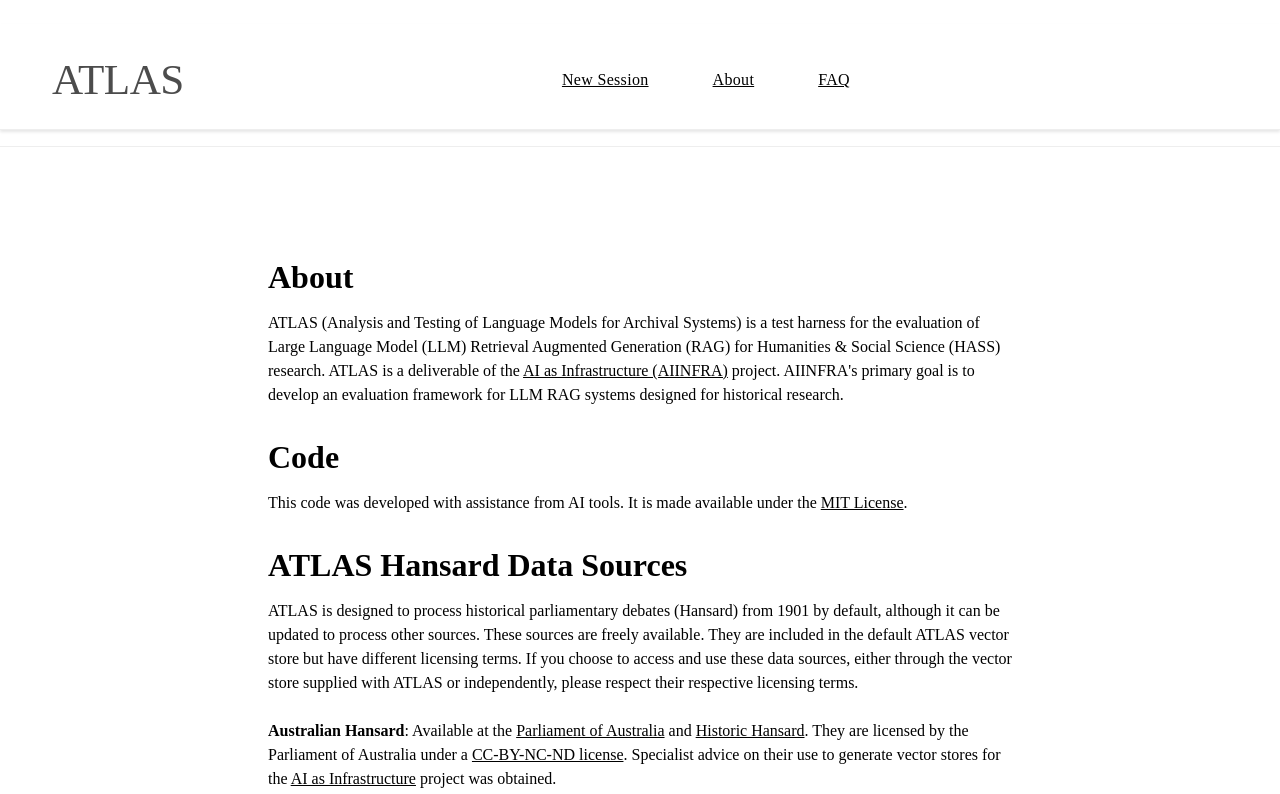
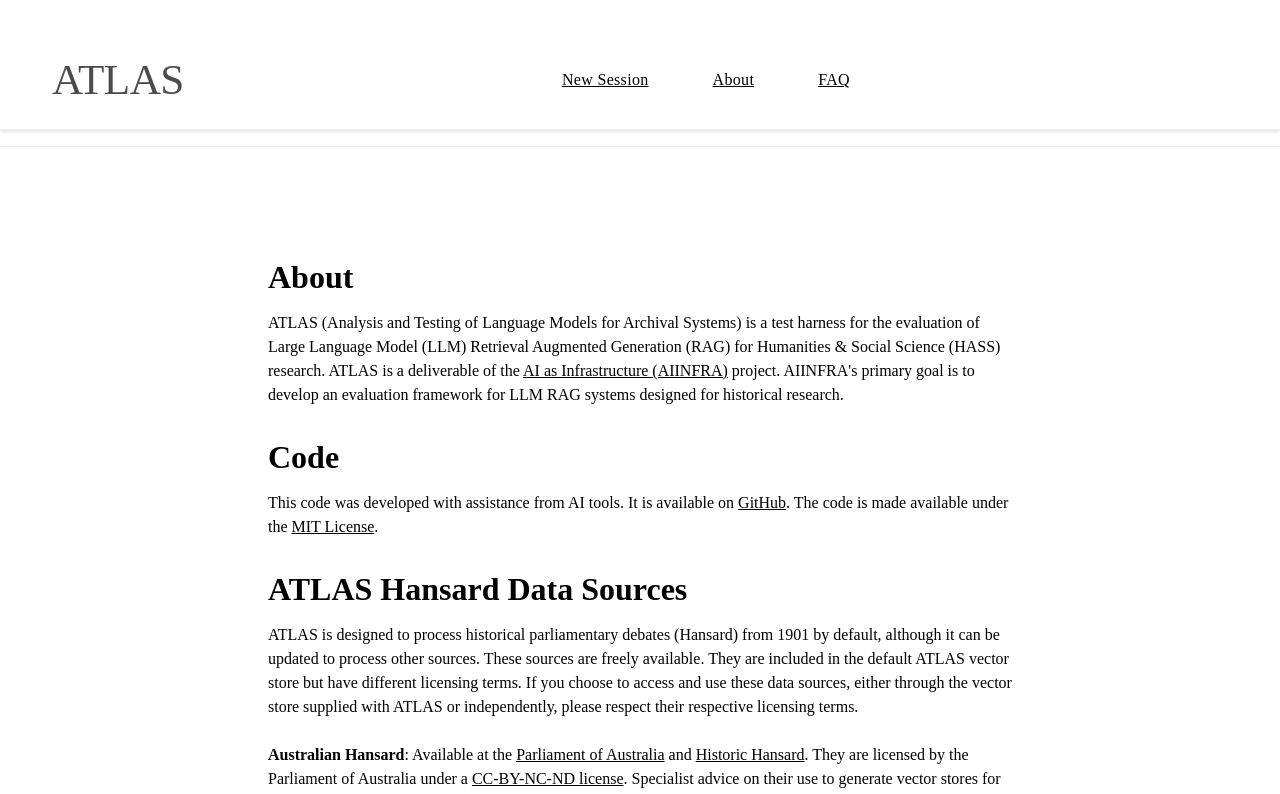
Before and after one commit to AI-as-Infrastructure/aiinfra-atlas, a Vue app in the folder frontend/: page /about in a window 1280 px wide. Shown: the top 794 px of the page. Built offline with nearby package versions, Linux system fonts and the light colour scheme; no server answers; what aws-amplify would draw is missing.

Commit message:
Update AboutPage.vue to include GitHub link in code description

```diff
--- a/frontend/src/pages/AboutPage.vue
+++ b/frontend/src/pages/AboutPage.vue
@@ -13,7 +13,7 @@
           </p>
           <h1 class="title">Code</h1>
           <p>
-            This code was developed with assistance from AI tools. It is made available under the <a href="https://mit-license.org/" target="_blank" rel="noreferrer">MIT License</a>.
+            This code was developed with assistance from AI tools. It is available on <a href="https://github.com/AI-as-Infrastructure/aiinfra-atlas" target="_blank" rel="noreferrer">GitHub</a>. The code is made available under the <a href="https://mit-license.org/" target="_blank" rel="noreferrer">MIT License</a>.
           </p>
           <h1 class="title">ATLAS Hansard Data Sources</h1>
           <p>
```
